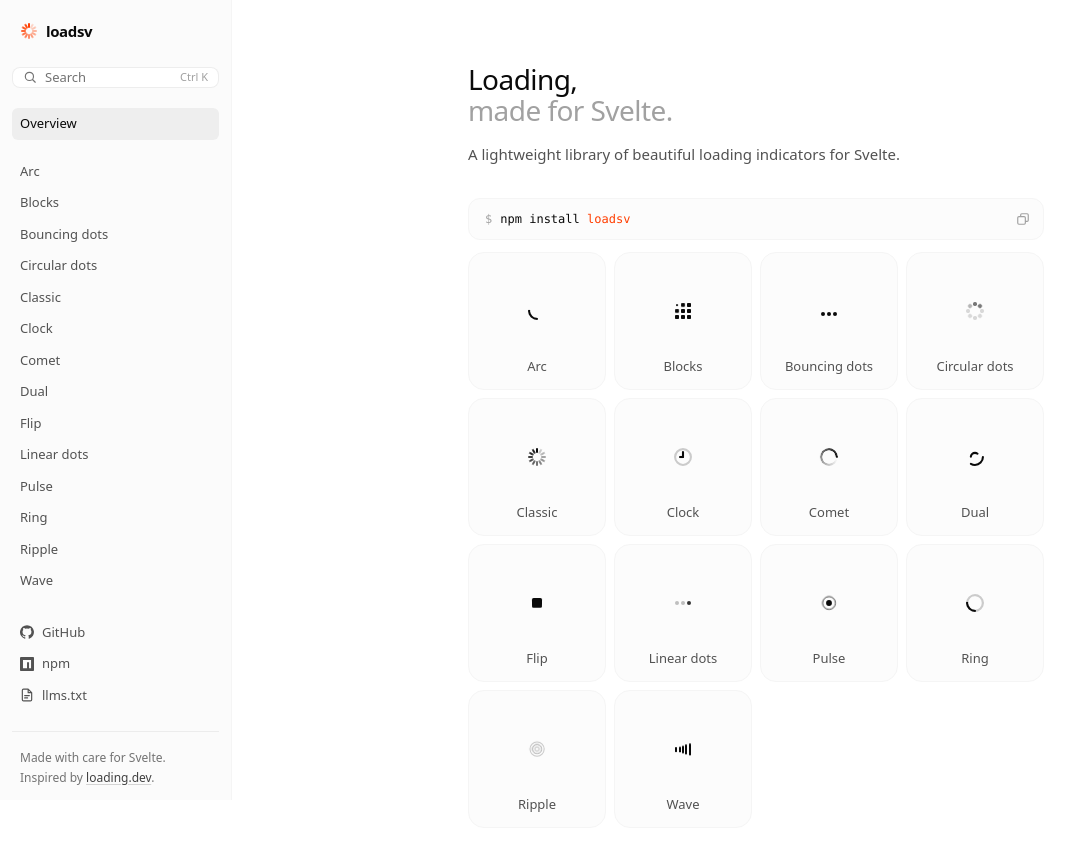
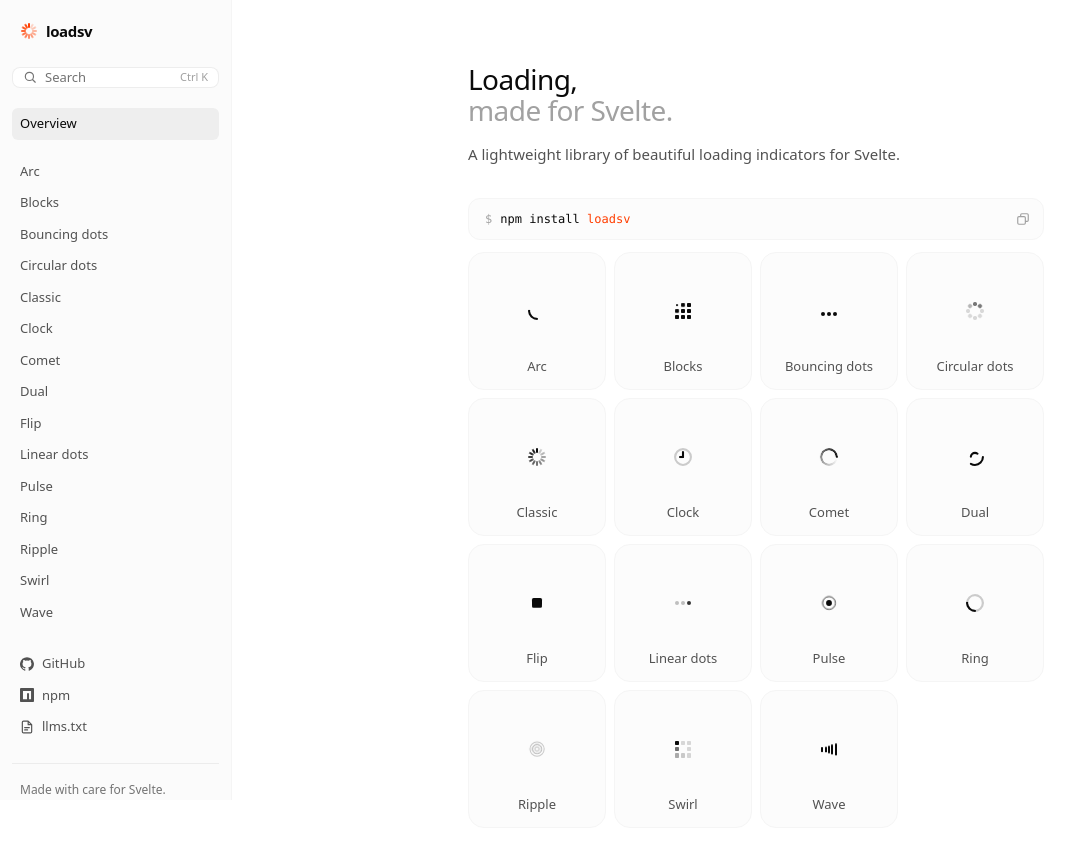
Before and after one commit to PedroLunet/loadsv, a SvelteKit app: page / in a window 1280 px wide. Shown: the top 850 px of the page, without its empty margins (0-1080 px from the left). Built offline with nearby package versions, Linux system fonts and the light colour scheme.

Commit message:
feat: add Swirl spinner

```diff
--- a/src/lib/index.ts
+++ b/src/lib/index.ts
@@ -11,6 +11,7 @@
 export { default as Pulse } from './spinners/Pulse.svelte';
 export { default as Ring } from './spinners/Ring.svelte';
 export { default as Ripple } from './spinners/Ripple.svelte';
+export { default as Swirl } from './spinners/Swirl.svelte';
 export { default as Wave } from './spinners/Wave.svelte';
 
 export type { Cap, Easing, PlayState, SpinnerProps } from './types.js';
--- a/src/lib/motion.ts
+++ b/src/lib/motion.ts
@@ -19,7 +19,8 @@
 	blocks: 1200,
 	flip: 1600,
 	clock: 1000,
-	'circular-dots': 800
+	'circular-dots': 800,
+	swirl: 1000
 } satisfies Record<string, number>;
 
 export type SpinnerName = keyof typeof durations;
--- /dev/null
+++ b/src/lib/spinners/Swirl.svelte
@@ -0,0 +1,67 @@
+<!--
+	@component
+	A bright cell gliding round the edge of a grid, trailing light.
+-->
+<script lang="ts">
+	import Root from '../internal/Root.svelte';
+	import { durations } from '../motion.js';
+	import type { SpinnerProps } from '../types.js';
+
+	let props: SpinnerProps = $props();
+
+	/** The eight edge cells of a 3×3 grid, clockwise from the top left. */
+	const cells = [
+		[0, 0],
+		[0, 1],
+		[0, 2],
+		[1, 2],
+		[2, 2],
+		[2, 1],
+		[2, 0],
+		[1, 0]
+	];
+</script>
+
+<Root name="swirl" defaultDuration={durations.swirl} {...props}>
+	{#each cells as [row, col], k (k)}
+		<span style:--row={row} style:--col={col} style:--k={k}></span>
+	{/each}
+</Root>
+
+<style>
+	/* The same cells as Blocks, so the two grids line up. */
+	span {
+		position: absolute;
+		top: calc(8.3% + var(--row) * 31.25%);
+		left: calc(8.3% + var(--col) * 31.25%);
+		width: 20.8%;
+		height: 20.8%;
+		border-radius: 20%;
+		background: currentColor;
+		animation: fade var(--_duration) infinite;
+		/* Negative delays start every cell mid-fade, so the trail is there from the first frame. */
+		animation-delay: calc(var(--_duration) * (var(--k) / 8 - 1));
+		animation-play-state: var(--_play-state);
+	}
+
+	/*
+	 * The light drops off fast and settles over five cells: a clear head with a trail behind,
+	 * rather than an even gradient round the whole grid.
+	 */
+	@keyframes fade {
+		0% {
+			opacity: 1;
+			animation-timing-function: cubic-bezier(0.33, 1, 0.68, 1);
+		}
+		62.5%,
+		100% {
+			opacity: 0.15;
+		}
+	}
+
+	@media (prefers-reduced-motion: reduce) {
+		span {
+			animation-play-state: paused;
+		}
+	}
+</style>
--- a/src/site/catalog.ts
+++ b/src/site/catalog.ts
@@ -136,6 +136,13 @@
 		options: []
 	},
 	{
+		slug: 'swirl',
+		name: 'Swirl',
+		importName: 'Swirl',
+		description: 'A bright cell gliding round the edge of a grid, trailing light.',
+		options: []
+	},
+	{
 		slug: 'wave',
 		name: 'Wave',
 		importName: 'Wave',
```
